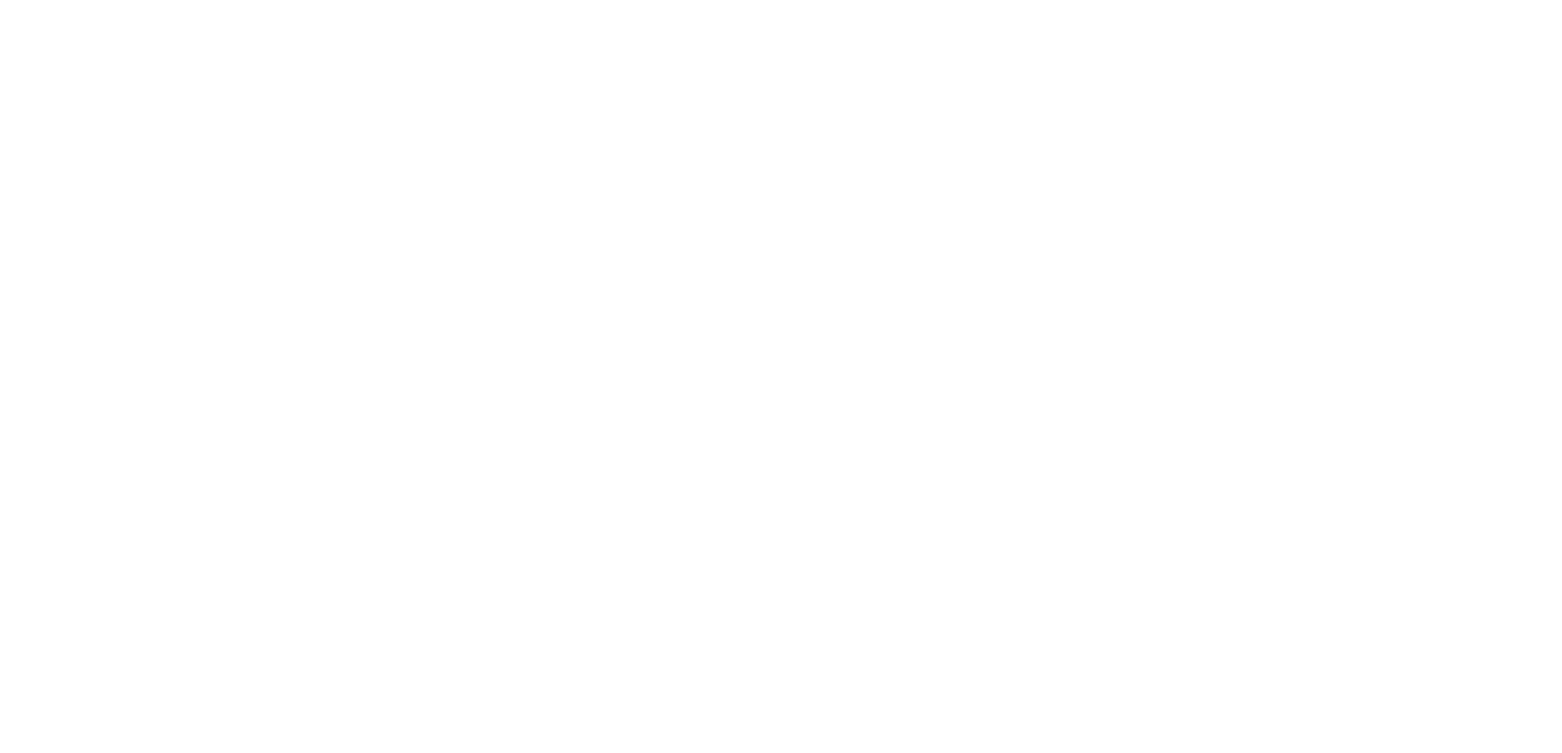
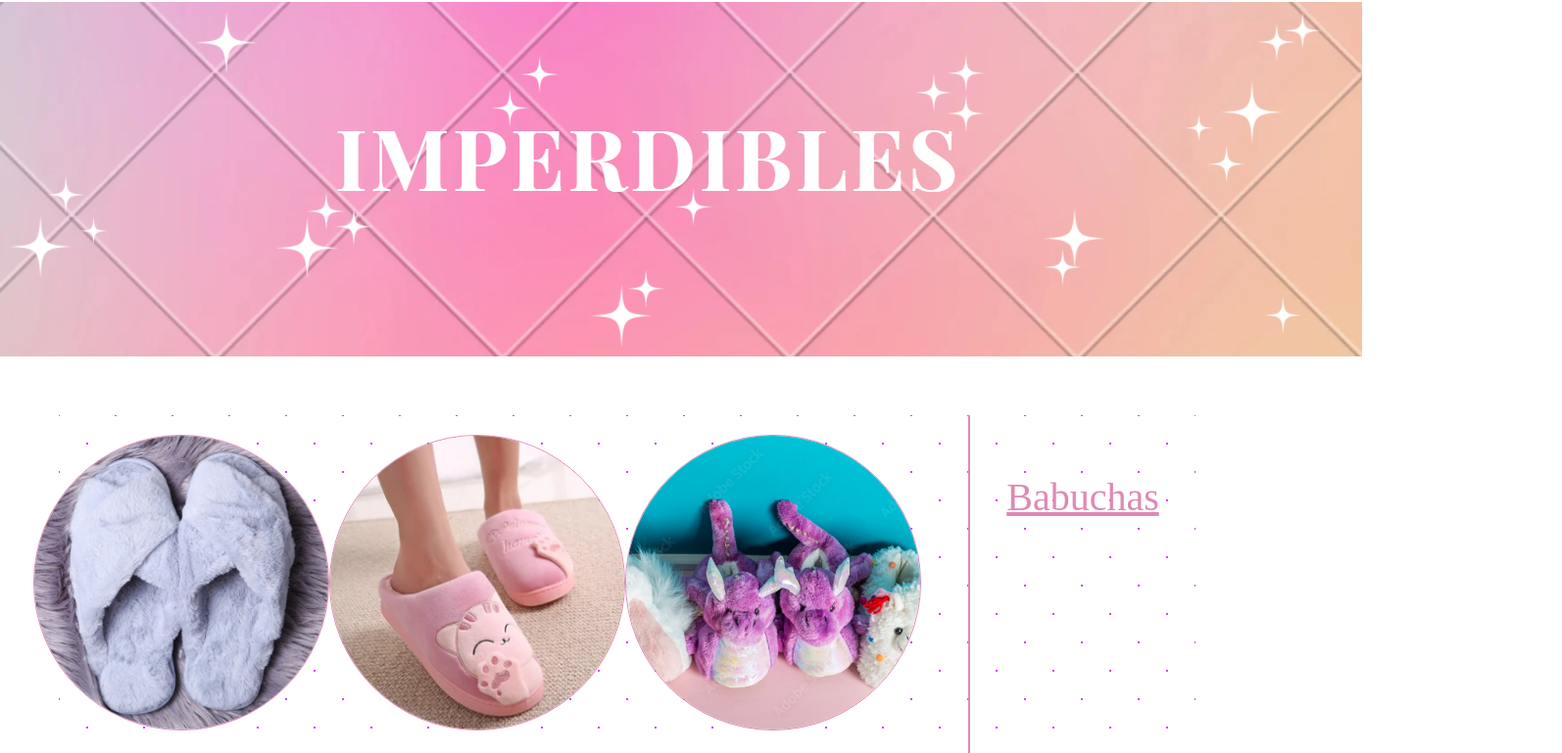
Before and after one commit to RayPaez1983/inidi, a React (Create React App) app: page / in a window 1280 px wide. Shown: the part 1981-2750 px from the top of the page at 98% size, 1594 px wide, since content can reach past the window. Before the commit the page ends 1937 px from the top, so only its background shows below. Built offline with nearby package versions, Linux system fonts and the light colour scheme; a web font is replaced by a local one.

Commit message:
add the imperdibles

```diff
--- a/src/components/nav-menu/navMenu.scss
+++ b/src/components/nav-menu/navMenu.scss
@@ -41,4 +41,5 @@ nav li :hover {
 .activeNav {
   position: fixed;
   top: 0;
+  z-index: 100;
 }
--- a/src/components/newCards/newCard.scss
+++ b/src/components/newCards/newCard.scss
@@ -26,6 +26,7 @@
   display: grid;
   grid-template-columns: repeat(3, 1fr);
   grid-gap: 60px;
+  margin-bottom: 100px;
 }
 
 .product {
--- /dev/null
+++ b/src/components/offers/offers.jsx
@@ -0,0 +1,17 @@
+import React from 'react'
+import './offers.scss'
+import OffersFields from './offersFields'
+
+const Offers = () => {
+
+  return (
+      <>
+    <div className="container-offers">
+      <img src="images/imperdibles.png" alt=""  />
+    </div>
+      <OffersFields/>
+    </>
+  )
+}
+
+export default Offers
--- /dev/null
+++ b/src/components/offers/offers.scss
@@ -0,0 +1,51 @@
+.container-offers {
+  display: flex;
+  justify-content: center;
+}
+.container_img {
+  width: 300px;
+  height: 300px;
+  border-radius: 50%;
+  border: #df89b5 solid 0.5px;
+  object-fit: cover;
+}
+
+.container_dos {
+  display: flex;
+  margin: 60px;
+  background-color: #ffffff;
+  opacity: 1;
+  background-image: radial-gradient(
+      #d445f7 1.4500000000000002px,
+      transparent 1.4500000000000002px
+    ),
+    radial-gradient(#d445f7 1.4500000000000002px, #ffffff 1.4500000000000002px);
+  background-size: 58px 58px;
+  background-position: 0 0, 29px 29px;
+}
+
+.articulos {
+  width: 80%;
+  border-right: 2px solid #df89b5;
+}
+
+.secciones {
+  display: flex;
+  justify-content: space-between;
+  align-items: center;
+  padding: 20px;
+  position: relative;
+  right: 5%;
+}
+.menu-secundario {
+  width: 20%;
+  margin-top: 60px;
+}
+
+.menu-secundario a {
+  display: block;
+  text-align: center;
+  color: #df89b5;
+  margin-bottom: 300px;
+  font-size: 40px;
+}
--- /dev/null
+++ b/src/components/offers/offersFields.jsx
@@ -0,0 +1,48 @@
+import React from "react";
+import './offers.scss'
+
+const OffersFields = () => {
+  return (
+    <div className="container_dos">
+       <div className="articulos">
+        <div className="secciones">
+          <img src="images/foto15.jpeg" alt="" className="container_img" />
+
+          <img src="images/pantuflas.jpg" alt="" className="container_img" />
+
+          <img src="images/foto18.jpeg" alt="" className="container_img" />
+        </div>
+        <div className="secciones">
+          <img src="images/foto11.jpeg" alt="" className="container_img" />
+
+          <img src="images/foto13.jpeg" alt="" className="container_img" />
+
+          <img src="images/batas1.jpg" alt="" className="container_img" />
+        </div>
+        <div className="secciones">
+          <img src="images/foto19.jpeg" alt="" className="container_img" />
+
+          <img src="images/cojines.jpg" alt="" className="container_img" />
+
+          <img src="images/foto20.jpeg" alt="" className="container_img" />
+        </div>
+        <div className="secciones">
+          <img src="images/foto21.jpeg" alt="" className="container_img" />
+
+          <img src="images/foto10.jpeg" alt="" className="container_img" />
+
+          <img src="images/foto22.jpeg" alt="" className="container_img" />
+        </div>
+
+      </div>
+      <div className="menu-secundario">
+                <a href="">Babuchas</a>
+                <a href="">Batas</a>
+                <a href="">Cojines</a>
+                <a href="">Cobijas</a>
+            </div>
+    </div>
+  );
+};
+
+export default OffersFields;
--- a/src/components/routes/home/home.jsx
+++ b/src/components/routes/home/home.jsx
@@ -1,6 +1,7 @@
 import React from 'react'
 import NewCards from '../../newCards/newCards';
-import HomeSlider from "../../slider/slider";
+import HomeSlider from '../../slider/slider';
+import Offers  from '../../offers/offers'
 
 
 
@@ -10,6 +11,7 @@ const Home = () => {
     < >
       <HomeSlider />
       <NewCards/>
+      <Offers/>
     </>
   );
 
```
